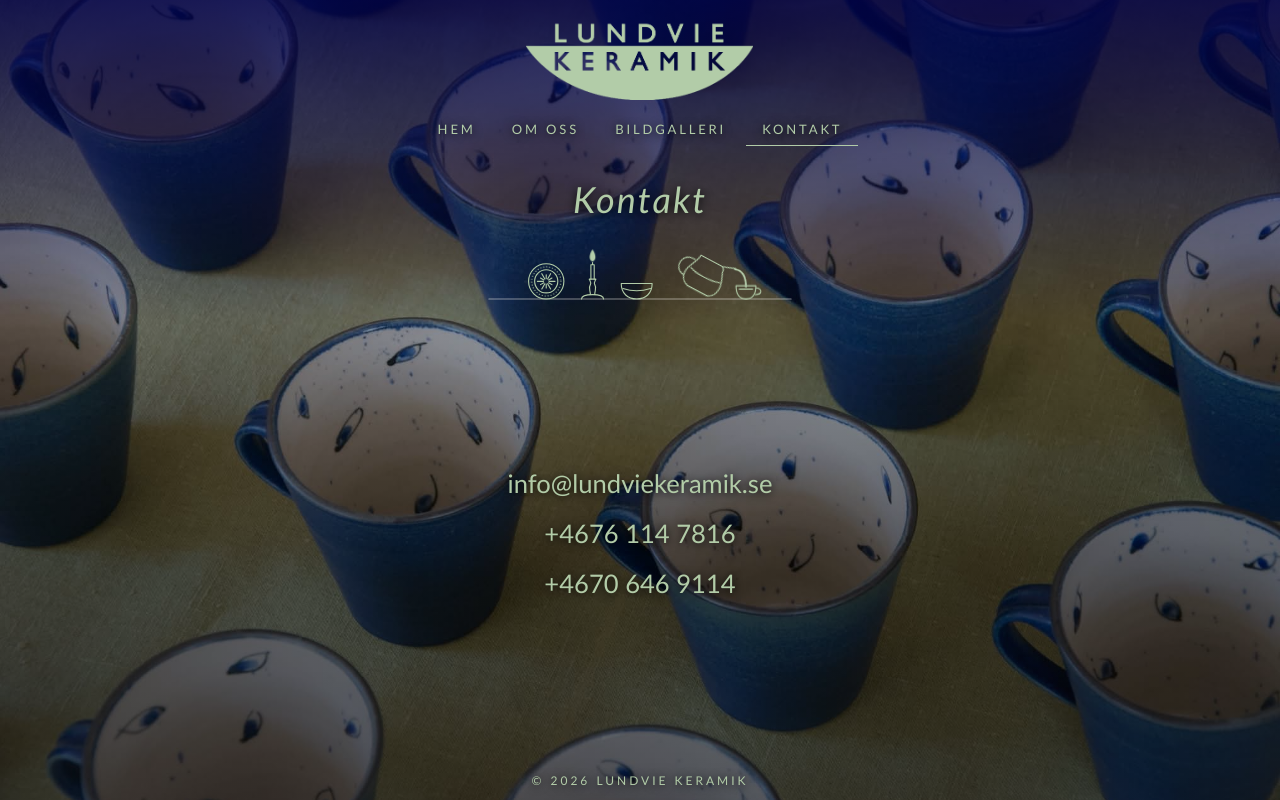
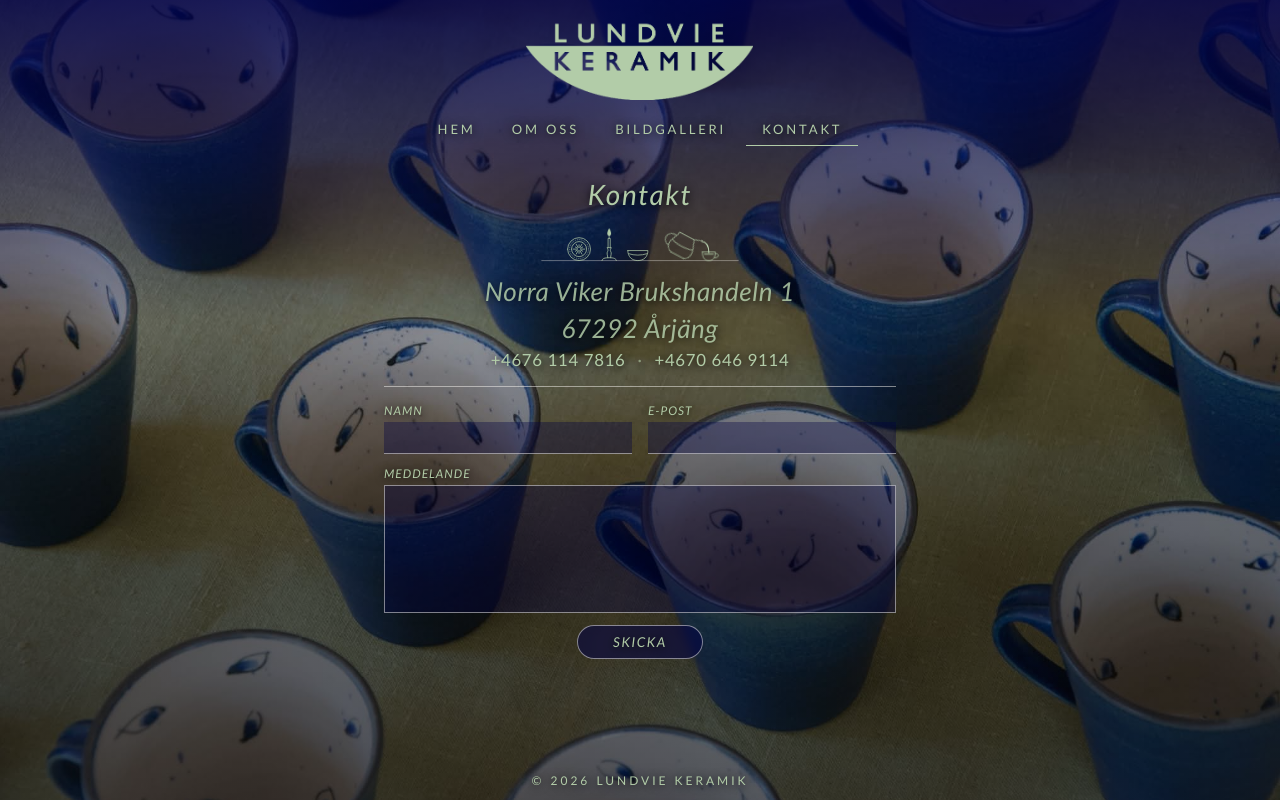
Before and after one commit to BjerveN92/lundvie-keramik, a SvelteKit app: page /kontakt in a window 1280 px wide. Built offline with nearby package versions, Linux system fonts and the light colour scheme.

Commit message:
implemented netlify forms

```diff
--- a/src/lib/components/ornament.svelte
+++ b/src/lib/components/ornament.svelte
@@ -1,3 +1,35 @@
+<script lang="ts" module>
+  const plate = "M44 42 a16 16 0 1 0 32 0 a16 16 0 1 0 -32 0";
+  const plateInner = "M49.5 42 a10.5 10.5 0 1 0 21 0 a10.5 10.5 0 1 0 -21 0";
+  // little 12-ray flower in the middle of the plate
+  const plateStar = Array.from({ length: 12 }, (_, i) => {
+    const a = (i * Math.PI) / 6;
+    const p = (r: number) =>
+      `${(60 + r * Math.cos(a)).toFixed(2)} ${(42 + r * Math.sin(a)).toFixed(2)}`;
+    return `M${p(2.5)} L${p(i % 2 ? 6 : 8)}`;
+  }).join(" ");
+
+  const bowl = "M126 44 H154 C154 53 148 58 140 58 C132 58 126 53 126 44";
+  const bowlBand = "M127.5 48.5 C135 51 145 51 152.5 48.5";
+
+  const stick =
+    "M100 58 C100 55 104 54 110 54 C116 54 120 55 120 58 M108 54 C108 50 106 48 108 45 C109 43 108 42 107 40 H113 C112 42 111 43 112 45 C114 48 112 50 112 54";
+  const candle = "M108.5 40 V27 H111.5 V40 M110 27 V25";
+  const flame = "M110 13 C113.5 18 113.5 23 110 24 C106.5 23 106.5 18 110 13 Z";
+
+  // upright pitcher with a spout on the right and the foot at y=40
+  const body =
+    "M92 40 H112 M92 40 C84 38 82 30 86 22 C88 17 90 14 90 10 H112 C115 9 119 8 123 6 M112 40 C118 38 120 31 118 24 C117 19 114 16 114 12 L112 10";
+  const handle = "M87 16 C74 14 72 32 84 33";
+  const groove = "M87 24 C93 27 109 27 117 24";
+
+  // from the tilted spout tip down into the cup (pitcher group is shifted 95,18)
+  const streamPath = "M136 13 C143 14 146 20 146 29";
+
+  const cup = "M232 46 H250 C250 54 247 58 241 58 C235 58 232 54 232 46";
+  const cupHandle = "M250 48 C256 48 256 54 249.5 54";
+</script>
+
 <!-- Divider: a straight shelf with a plate, a candlestick (with a flickering
      candle), a pitcher and a cup. Everything draws itself in on load. Then, in
      an endless loop, the pitcher tips forward, pours into the cup for about two
@@ -46,40 +78,6 @@
   <path class="liquid" d="M235 54 H247" />
   <ellipse class="ripple" cx="241" cy="47.5" rx="3" ry="0.9" />
 </svg>
-
-<script lang="ts" module>
-  const plate =
-    "M44 42 a16 16 0 1 0 32 0 a16 16 0 1 0 -32 0";
-  const plateInner = "M49.5 42 a10.5 10.5 0 1 0 21 0 a10.5 10.5 0 1 0 -21 0";
-  // little 12-ray flower in the middle of the plate
-  const plateStar = Array.from({ length: 12 }, (_, i) => {
-    const a = (i * Math.PI) / 6;
-    const p = (r: number) =>
-      `${(60 + r * Math.cos(a)).toFixed(2)} ${(42 + r * Math.sin(a)).toFixed(2)}`;
-    return `M${p(2.5)} L${p(i % 2 ? 6 : 8)}`;
-  }).join(" ");
-
-  const bowl = "M126 44 H154 C154 53 148 58 140 58 C132 58 126 53 126 44";
-  const bowlBand = "M127.5 48.5 C135 51 145 51 152.5 48.5";
-
-  const stick =
-    "M100 58 C100 55 104 54 110 54 C116 54 120 55 120 58 M108 54 C108 50 106 48 108 45 C109 43 108 42 107 40 H113 C112 42 111 43 112 45 C114 48 112 50 112 54";
-  const candle = "M108.5 40 V27 H111.5 V40 M110 27 V25";
-  const flame = "M110 13 C113.5 18 113.5 23 110 24 C106.5 23 106.5 18 110 13 Z";
-
-  // upright pitcher with a spout on the right and the foot at y=40
-  const body =
-    "M92 40 H112 M92 40 C84 38 82 30 86 22 C88 17 90 14 90 10 H112 C115 9 119 8 123 6 M112 40 C118 38 120 31 118 24 C117 19 114 16 114 12 L112 10";
-  const handle = "M87 16 C74 14 72 32 84 33";
-  const groove = "M87 24 C93 27 109 27 117 24";
-
-  // from the tilted spout tip down into the cup (pitcher group is shifted 95,18)
-  const streamPath = "M136 13 C143 14 146 20 146 29";
-
-  const cup =
-    "M232 46 H250 C250 54 247 58 241 58 C235 58 232 54 232 46";
-  const cupHandle = "M250 48 C256 48 256 54 249.5 54";
-</script>
 
 <style>
   .ornament {
--- /dev/null
+++ b/src/routes/kontakt/+page.js
@@ -0,0 +1 @@
+export const prerender = true;
--- a/src/routes/kontakt/+page.svelte
+++ b/src/routes/kontakt/+page.svelte
@@ -7,14 +7,52 @@
   <Ornament />
   <div class="contact-band">
     <div class="contact-details">
-      <span>info@lundviekeramik.se</span>
-      <span>+4676 114 7816</span>
-      <span>+4670 646 9114</span>
+      <address class="address">
+        Norra Viker Brukshandeln 1<br />
+        67292 Årjäng
+      </address>
+
+      <span>+4676 114 7816 </span>
+      <span>+4670 646 9114 </span>
     </div>
+
+    <form
+      name="kontakt"
+      method="POST"
+      action="/kontakt/tack"
+      data-netlify="true"
+      data-netlify-honeypot="botfield"
+    >
+      <input type="hidden" name="form-name" value="kontakt" />
+
+      <p hidden>
+        <label>Lämna tomt: <input name="botfield" /></label>
+      </p>
+
+      <label>
+        Namn
+        <input type="text" name="namn" required />
+      </label>
+
+      <label>
+        E-post
+        <input type="email" name="email" required />
+      </label>
+
+      <label>
+        Meddelande
+        <textarea name="meddelande" rows="5" required></textarea>
+      </label>
+
+      <button type="submit">Skicka</button>
+    </form>
   </div>
 </section>
 
 <style>
+  /* the site never scrolls, so this page is a column that shrinks to fit:
+     everything keeps its natural size except the message box, which takes
+     whatever height is left over (and gives it back on short screens) */
   .contact-page {
     display: flex;
     flex-direction: column;
@@ -26,29 +64,165 @@
 
   .page-heading {
     flex: 0 0 auto;
-    font-size: clamp(1.5rem, 4vw, 2.25rem);
+    font-size: clamp(1.25rem, 3.5vh, 2rem);
     margin: 0;
     color: var(--text-color);
   }
 
+  /* a smaller ornament than on the other pages, to leave room for the form */
+  .contact-page :global(.ornament) {
+    width: min(14rem, 70%, 26vh);
+    margin: clamp(0.2rem, 1vh, 0.6rem) auto;
+  }
+
   .contact-band {
     flex: 0 1 auto;
+    min-height: 0;
     width: 100%;
     display: flex;
     flex-direction: column;
     align-items: center;
+    justify-content: center;
     text-align: center;
-    padding: clamp(0.5rem, 2vh, 1.5rem) 0;
-    margin: auto 0;
   }
 
+  /* address on its own row, the two phone numbers side by side below it */
   .contact-details {
+    flex: 0 0 auto;
     display: flex;
-    flex-direction: column;
-    font-size: clamp(1rem, min(1rem + 1vw, 3.5vh), 1.6rem);
-    gap: clamp(0.5rem, 2.5vh, 1.5rem);
-    margin: 0.5rem 0 0;
+    flex-wrap: wrap;
+    justify-content: center;
+    column-gap: 0.75rem;
+    row-gap: 0.2rem;
+    font-size: clamp(0.85rem, 2.2vh, 1.05rem);
+    letter-spacing: 0.04em;
     overflow-wrap: anywhere; /* the e-mail address never pokes out on phones */
     color: var(--accent);
   }
+
+  .contact-details span + span::before {
+    content: "·";
+    margin-right: 0.75rem;
+    opacity: 0.6;
+  }
+
+  .address {
+    flex-basis: 100%;
+    font-style: italic;
+    font-size: 1.55em;
+    line-height: 1.4;
+    letter-spacing: 0.02em;
+    opacity: 0.85;
+  }
+
+  /* contact form — lines-only like the rest of the site: hairline fields
+     straight on the photo. Name + e-mail share a row on wider screens. */
+  form {
+    flex: 0 1 auto;
+    min-height: 0;
+    display: grid;
+    grid-template-columns: 1fr 1fr;
+    grid-template-rows: auto minmax(0, 1fr) auto;
+    gap: clamp(0.4rem, 1.5vh, 0.9rem) 1rem;
+    width: min(32rem, 100%);
+    margin-top: clamp(0.5rem, 2vh, 1.25rem);
+    padding-top: clamp(0.5rem, 2vh, 1.25rem);
+    border-top: 1px solid var(--line);
+    text-align: left;
+  }
+
+  label {
+    min-height: 0;
+    display: flex;
+    flex-direction: column;
+    gap: 0.25rem;
+    font-size: 0.75rem;
+    font-style: italic;
+    letter-spacing: 0.08em;
+    text-transform: uppercase;
+    color: var(--accent);
+    text-shadow: var(--text-shadow);
+  }
+
+  /* the message field spans both columns (the button does too, see below) */
+  label:has(textarea) {
+    grid-column: 1 / -1;
+  }
+
+  input,
+  textarea {
+    font: inherit;
+    font-size: 0.95rem;
+    font-style: normal;
+    letter-spacing: 0.02em;
+    text-transform: none;
+    color: var(--color-white);
+    background: rgba(1, 1, 68, 0.35);
+    border: none;
+    border-bottom: 1px solid var(--line);
+    border-radius: 0;
+    padding: clamp(0.25rem, 0.8vh, 0.45rem) 0.6rem;
+    transition:
+      background 0.2s ease,
+      border-color 0.2s ease;
+  }
+
+  /* grows up to 8rem on tall screens, shrinks down to ~2 lines on short ones */
+  textarea {
+    flex: 1 1 auto;
+    height: 8rem;
+    min-height: 2.75rem;
+    resize: none;
+    border: 1px solid var(--line);
+  }
+
+  input:focus,
+  textarea:focus {
+    outline: none;
+    background: rgba(1, 1, 68, 0.6);
+    border-color: var(--accent);
+  }
+
+  button {
+    all: unset;
+    grid-column: 1 / -1; /* after all: unset, which would reset it */
+    justify-self: center;
+    padding: clamp(0.35rem, 1vh, 0.55rem) 2.2rem;
+    border: 1px solid var(--line);
+    border-radius: 999px;
+    background: rgba(1, 1, 68, 0.55);
+    color: var(--accent);
+    font-size: 0.85rem;
+    font-style: italic;
+    letter-spacing: 0.12em;
+    text-transform: uppercase;
+    text-shadow: var(--text-shadow);
+    cursor: pointer;
+    backdrop-filter: blur(4px);
+    transition:
+      background 0.2s ease,
+      transform 0.15s ease;
+  }
+
+  button:hover {
+    background: rgba(1, 1, 68, 0.85);
+  }
+
+  button:active {
+    transform: scale(0.96);
+  }
+
+  button:focus-visible {
+    outline: 1px solid var(--accent);
+    outline-offset: 3px;
+  }
+
+  /* PHONES — one field per row */
+  @media (max-width: 600px) {
+    form {
+      grid-template-columns: 1fr;
+      grid-template-rows: auto auto minmax(0, 1fr) auto;
+      column-gap: 0;
+    }
+  }
 </style>
--- /dev/null
+++ b/src/routes/kontakt/tack/+page.js
@@ -0,0 +1 @@
+export const prerender = true;
--- /dev/null
+++ b/src/routes/kontakt/tack/+page.svelte
@@ -0,0 +1,2 @@
+<h1>Tack!</h1>
+<p>Ditt meddelande har skickats. Vi återkommer så snart vi kan.</p>
```
